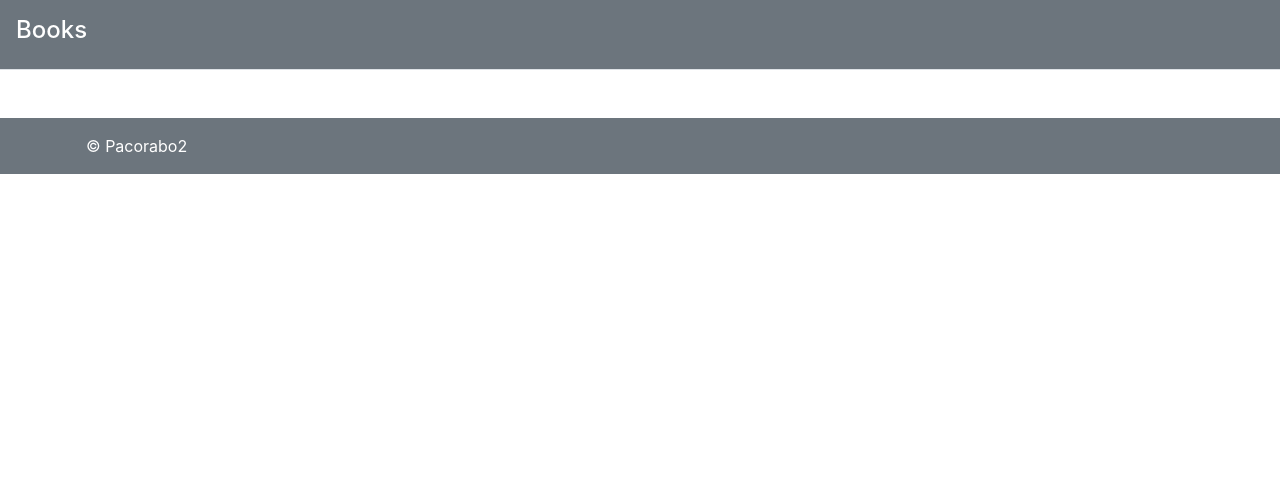
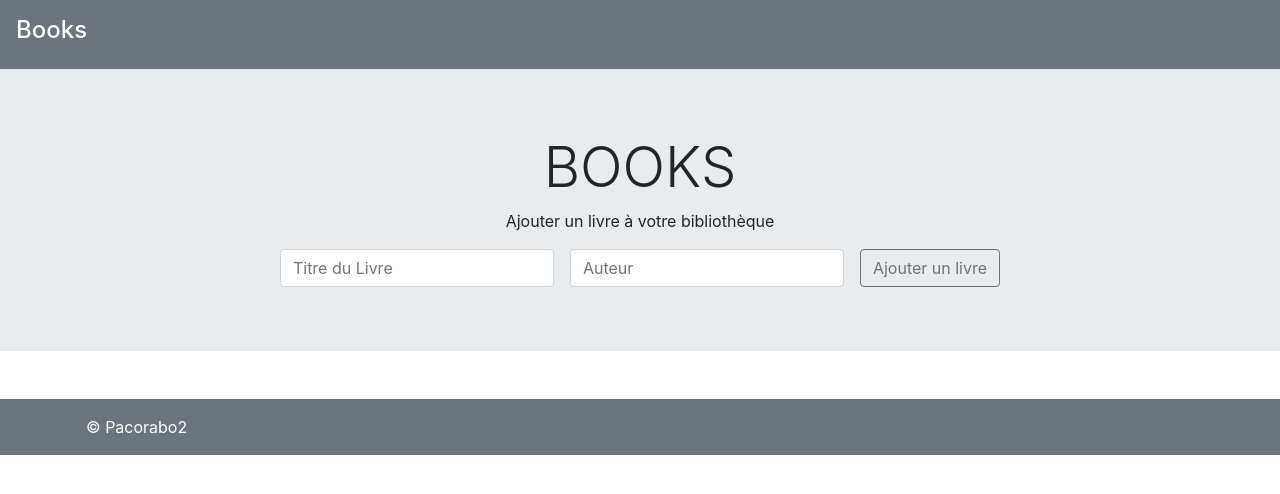
Before and after one commit to Pacorabo2/books, a React (Create React App) app: page / in a window 1280 px wide. Shown: the top 494 px of the page. Built offline with nearby package versions, Linux system fonts and the light colour scheme.

Commit message:
AddBooks form

```diff
--- a/src/App.js
+++ b/src/App.js
@@ -1,12 +1,14 @@
 import React from 'react';
 import NavBar from './components/NavBar';
 import Footer from './components/Footer';
+import AddBooks from './containers/AddBooks';
 
 
 function App() {
   return (
     <div className="App">
       <NavBar />
+        <AddBooks />
       <Footer />
     </div>
   );
--- /dev/null
+++ b/src/containers/AddBooks.js
@@ -0,0 +1,38 @@
+import React from 'react'
+
+const AddBooks = () => {
+  return (
+    <main role="main">
+      <div className="jumbotron jumbotron-fluid">
+        <div className="container text-center">
+          <h1 className="display-4">BOOKS</h1>
+          <p>Ajouter un livre à votre bibliothèque</p>
+
+          <form className="form-inline justify-content-center">
+            <div className="form-group">
+              <input
+                type="text"
+                className="form-control"
+                placeholder="Titre du Livre"
+                required
+              />
+            </div>
+            <div className="form-group">
+              <input
+                type="text"
+                className="form-control ml-3"
+                placeholder="Auteur"
+                required
+              />
+            </div>
+            <div className="form-group">
+              <button className="btn btn-outline-secondary ml-3">Ajouter un livre</button>
+            </div>
+          </form>
+        </div>
+      </div>
+    </main>
+  )
+}
+
+export default AddBooks
```
Also changed, not shown: 1 other file (tests, documents, lock files or other folders).
